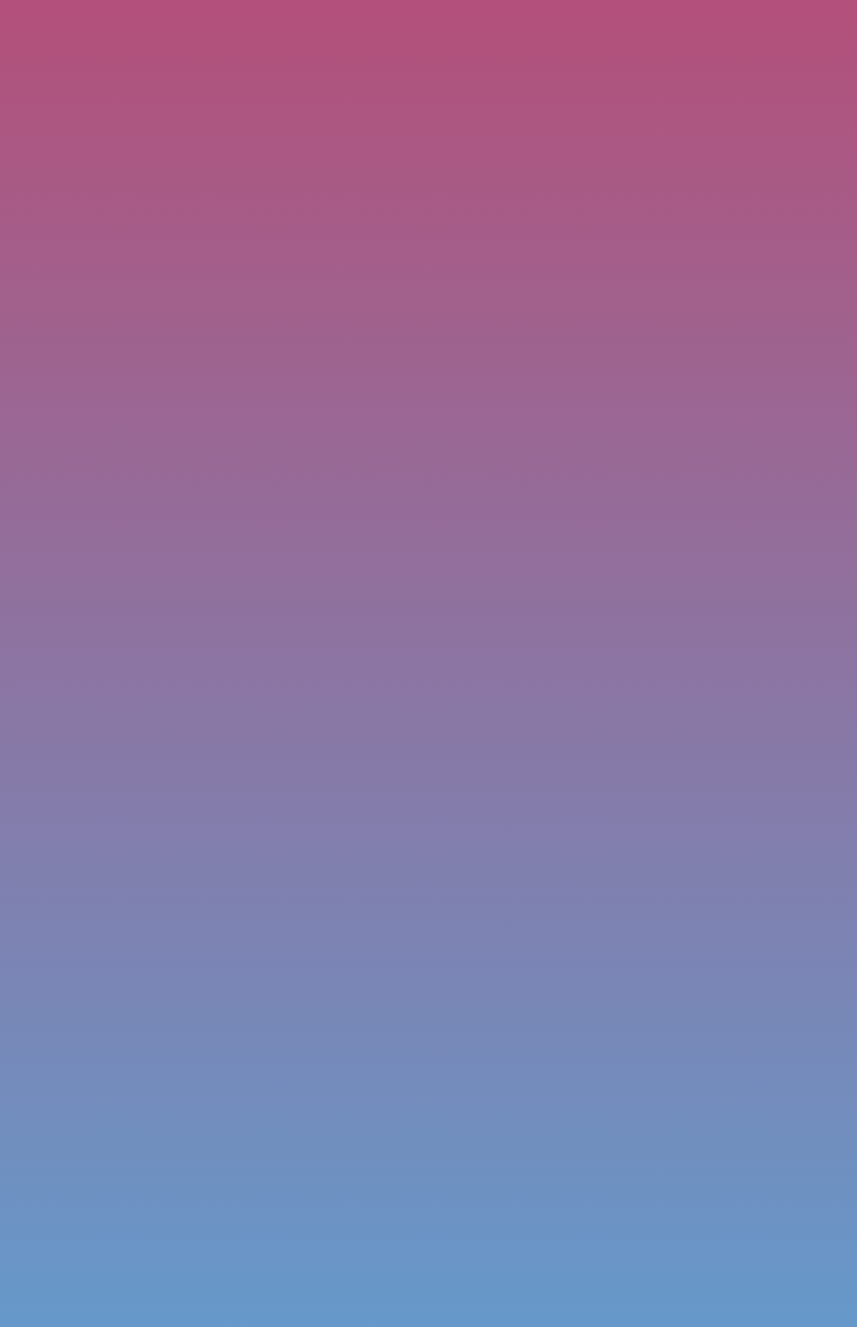
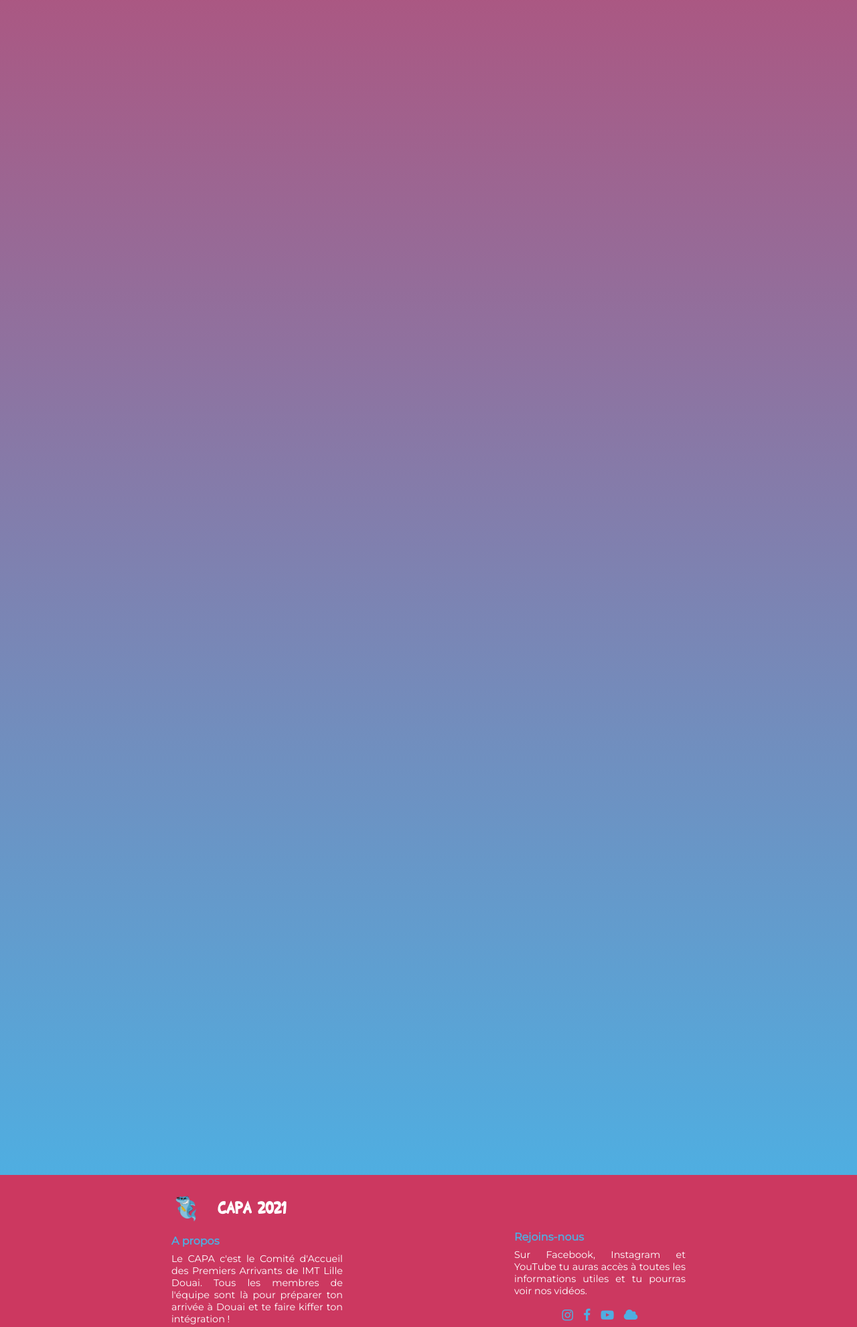
Before and after one commit to AlexisAoun/capa2021, a PHP site: page / in a window 1280 px wide. Shown: the part 758-2739 px from the top of the page at 67% size. Run offline with PHP 8.4, Linux system fonts and the light colour scheme.

Commit message:
feat: add footer, add flavicon, add image preload in css

```diff
--- a/css/footer.css
+++ b/css/footer.css
@@ -1,10 +1,72 @@
 :root {
-    --mainColor: #CC3860;
-    --secondaryColor: #4FAEE1;
+  --mainColor: #cc3860;
+  --secondaryColor: #4faee1;
+  --thirdColor: #efbc12;
 }
 
 #footer {
-    background-color: var(--mainColor);
-    width: 100%;
-    height: 20%;
+  background-color: var(--mainColor);
+  width: 100%;
+  height: 35%;
+  display: flex;
+  justify-content: center;
 }
+
+#footer .col1 {
+  width: 20%;
+  margin-top: 2%;
+  margin-right: 10%;
+}
+#footer .col2 {
+  width: 20%;
+  margin-top: 6.5%;
+  margin-left: 10%;
+}
+#footer .logoTitle {
+  display: flex;
+}
+#footer .logoTitle img {
+  width: 17%;
+  height: auto;
+}
+
+#footer .logoTitle h1 {
+  margin-top: 3.5%;
+  margin-left: 10%;
+  font-family: "onomatoshark";
+  color: white;
+  font-size: clamp(1.5em, 2vw, 10000px);
+}
+
+#footer .aPropos {
+  margin-top: 7%;
+}
+
+#footer h3{
+    color: var(--secondaryColor);
+    font-size: clamp(1em, 1.1vw, 1000px);
+}
+
+#footer p{
+    color: white;
+    margin-top: 3%;
+    font-size: clamp(0.9em, 0.9vw, 1000px);
+    text-align: justify;
+}
+
+#footer .socialIcons{
+    display: flex;
+    justify-content: space-around;
+    width: 50%;
+    margin-top: 7%;
+    margin-left: 25%;
+}
+
+#footer i{
+  color: var(--secondaryColor);
+  font-size: clamp(1.2em,1.5vw, 10000px);
+}
+
+#footer i:hover{
+  color: var(--thirdColor);
+}
--- a/css/header.css
+++ b/css/header.css
@@ -1,3 +1,7 @@
+body::after{
+  position:absolute; width:0; height:0; overflow:hidden; z-index:-1;
+  content:url(../img/logo.jpg) url(../img/logo.png);
+}
 :root {
   --mainColor: #cc3860;
   --secondaryColor: #4faee1;
@@ -38,7 +42,7 @@
 
 
 /* Le titre "CAPA 2021" */
-.title {
+#header .title {
   background-color: white;
   width: 100%;
   height: 65%;
@@ -48,18 +52,18 @@
   z-index: 100;
 }
 
-.title h1 {
+#header .title h1 {
   font-family: "onomatoshark";
   color: var(--mainColor);
   font-size: clamp(40px, 3vw, 1000px);
   margin-top: 1%;
 }
 
-.title #logoImage {
+#header .title #logoImage {
   width: 5%;
 }
 
-.title .lang {
+#header .title .lang {
   display: flex;
   width: 5%;
   font-size: clamp(12px, 1vw, 1000px);
@@ -69,11 +73,11 @@
   top: 40%;
 }
 
-.title .lang a:hover {
+#header .title .lang a:hover {
   color: var(--thirdColor);
 }
 
-.title .lang a:active {
+#header .title .lang a:active {
   color: var(--mainColor);
 }
 
--- a/css/home.css
+++ b/css/home.css
@@ -1,10 +1,10 @@
 :root {
-    --mainColor: #CC3860;
-    --secondaryColor: #4FAEE1;
+  --mainColor: #cc3860;
+  --secondaryColor: #4faee1;
 }
 
-#content{
-    background-image: linear-gradient(var(--mainColor),var(--secondaryColor));
-    width: 100%;
-    height: 400vh;
+#content {
+  background-image: linear-gradient(var(--mainColor), var(--secondaryColor));
+  width: 100%;
+  height: 300vh;
 }
--- a/index.html
+++ b/index.html
@@ -4,6 +4,7 @@
     <meta http-equiv="X-UA-Compatible" content="IE=edge" />
     <meta name="viewport" content="width=device-width, initial-scale=1.0" />
     <title>Capa 2021</title>
+    <link rel="icon" type="image/png" href="img/logo.png"/>
     <link rel="stylesheet" href="css/header.css" />
     <link rel="stylesheet" href="css/footer.css" />
     <link rel="stylesheet" href="css/home.css" />
@@ -29,13 +30,17 @@
       </div>
       <div class="nav" id="navMenu">
         <ul class="menu">
-          <li><a href="#"><i class="fa fa-home" aria-hidden="true"></i></a></li>
-          <li class = "dropMenu"><a href="#">Informations &nbsp; &nbsp;   v</a>
-           <ul class = "dropSub">
-             <li><a href="#">Guide meudien</a></li>
-             <li><a href="#">Questionnaire Parrain-fillot</a></li>
-             <li><a href="#">FAQ</a></li>
-           </ul></li>
+          <li>
+            <a href="#"><i class="fa fa-home" aria-hidden="true"></i></a>
+          </li>
+          <li class="dropMenu">
+            <a href="#">Informations &nbsp; &nbsp; v</a>
+            <ul class="dropSub">
+              <li><a href="#">Guide meudien</a></li>
+              <li><a href="#">Questionnaire Parrain-fillot</a></li>
+              <li><a href="#">FAQ</a></li>
+            </ul>
+          </li>
           <li><a href="#">Vidéos</a></li>
           <li><a href="#">L'équipe</a></li>
           <li><a href="#">La vie à Douai</a></li>
@@ -59,9 +64,50 @@
       </div>
     </div>
     <div class="navBackTop"></div>
+
     <div id="content">
+      <!--Mettre ici le contenu de la page !-->
     </div>
-    <div id="footer"></div>
+
+    <div id="footer">
+      <div class="col1">
+        <div class="logoTitle">
+          <img src="img/logo.png" alt="logo capa 2021" />
+          <h1>CAPA 2021</h1>
+        </div>
+        <div class="aPropos">
+          <h3>A propos</h3>
+          <p>
+            Le CAPA c'est le Comité d'Accueil des Premiers Arrivants de IMT
+            Lille Douai. Tous les membres de l'équipe sont là pour préparer ton
+            arrivée à Douai et te faire kiffer ton intégration !
+          </p>
+        </div>
+      </div>
+      <div class="col2">
+        <div class="joinUs">
+          <h3>Rejoins-nous</h3>
+          <p>
+            Sur Facebook, Instagram et YouTube tu auras accès à toutes les
+            informations utiles et tu pourras voir nos vidéos.
+          </p>
+        </div>
+        <div class="socialIcons">
+          <a href="#">
+            <i class="fa fa-instagram" aria-hidden="true"></i>
+          </a>
+          <a href="#">
+            <i class="fa fa-facebook" aria-hidden="true"></i>
+          </a>
+          <a href="#">
+            <i class="fa fa-youtube-play" aria-hidden="true"></i>
+          </a>
+          <a href="#">
+            <i class="fa fa-cloud" aria-hidden="true"></i>
+          </a>
+        </div>
+      </div>
+    </div>
     <script src="js/nav_animation.js"></script>
   </body>
 </html>
```
Also changed, not shown: img/logo.png (added).
